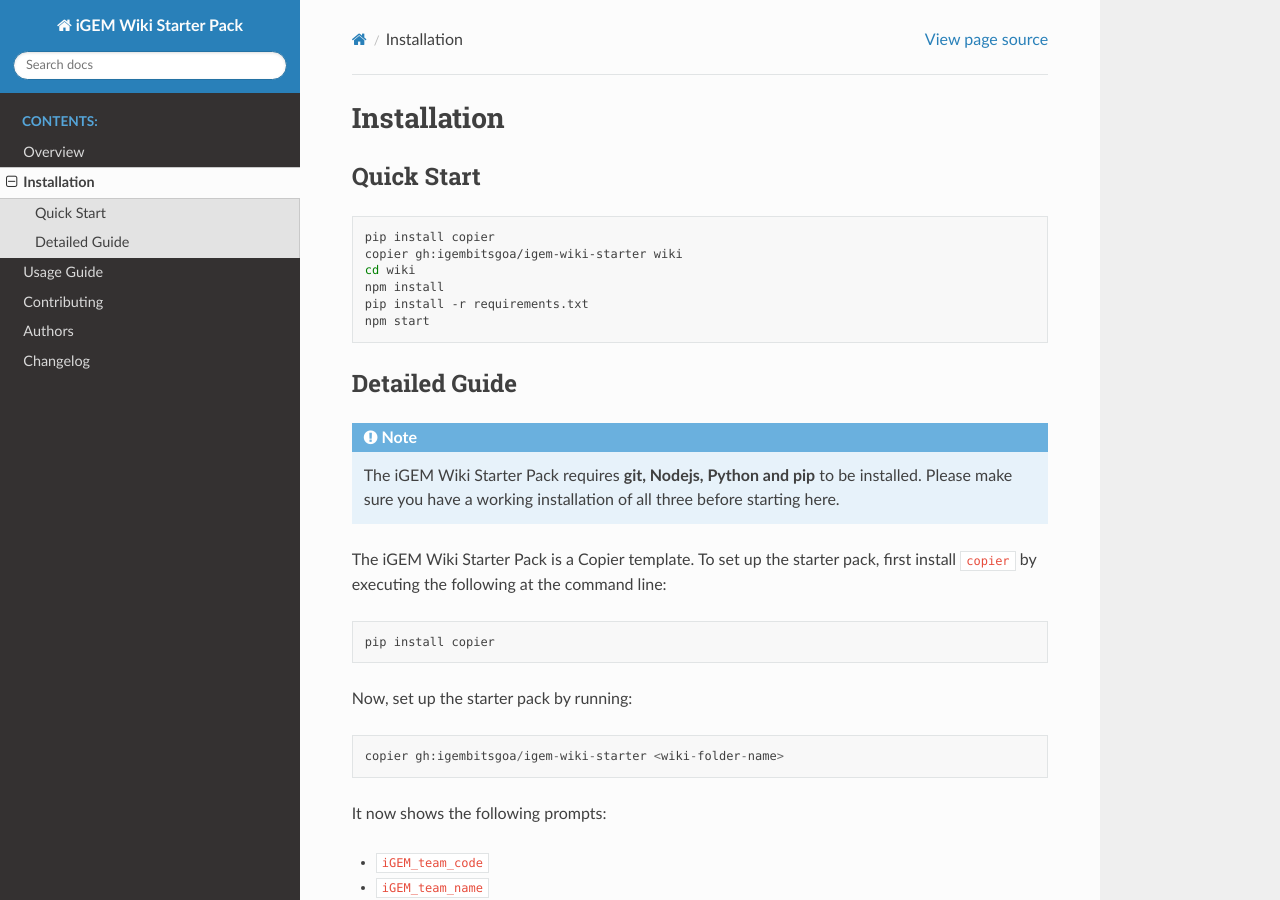
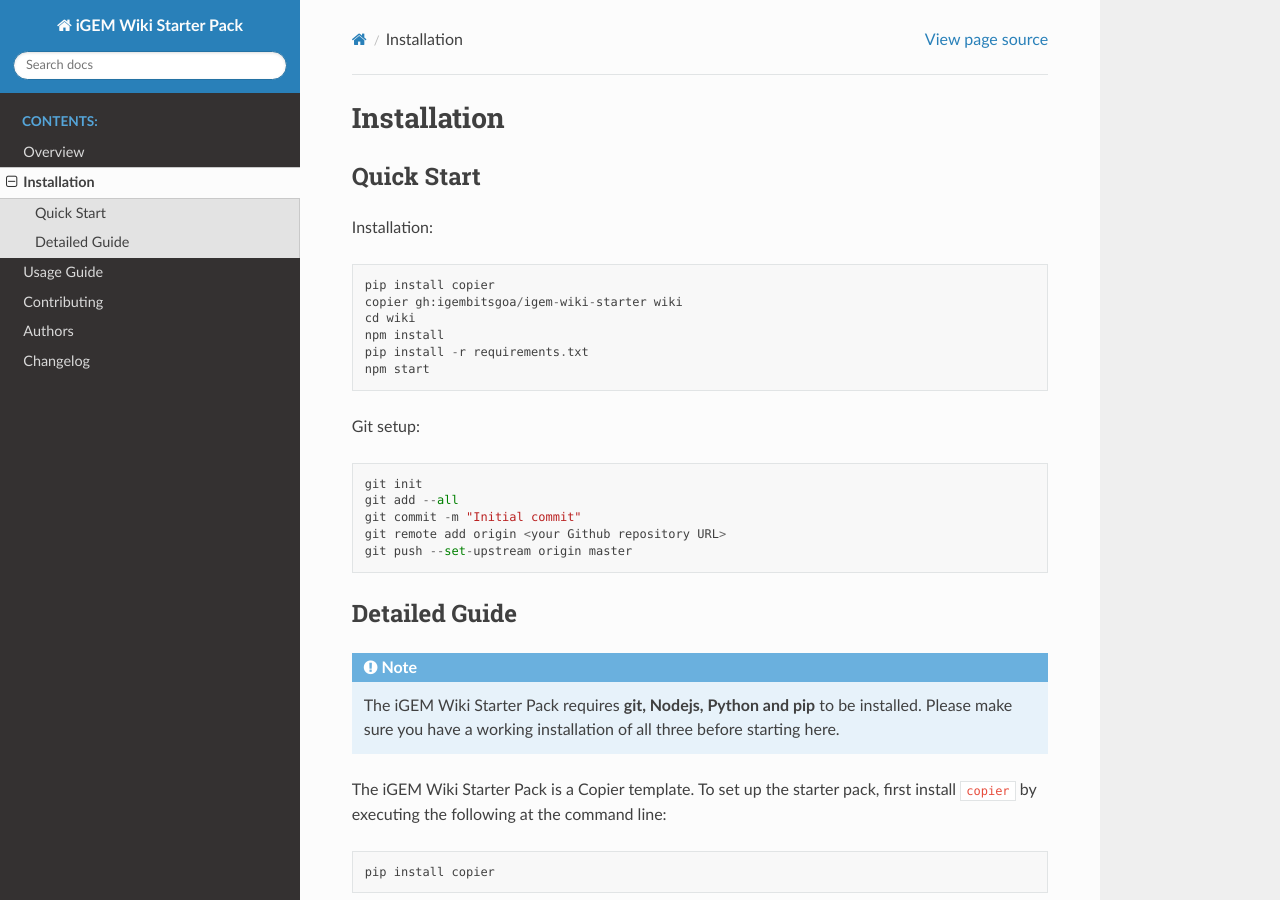
Before and after one commit to igembitsgoa/igem-wiki-starter, a Sphinx documentation site: the page built from docs/installation.rst, in a window 1280 px wide and 900 px high. Built offline with Sphinx 7.4.7 and the Read the Docs theme 2.0.0, drawn with Linux system fonts in a browser that asks for light colours.

Commit message:
Update docs

```diff
--- a/docs/installation.rst
+++ b/docs/installation.rst
@@ -7,7 +7,8 @@
 Quick Start
 -----------
 
-.. code-block:: bash
+
+Installation::
 
     pip install copier
     copier gh:igembitsgoa/igem-wiki-starter wiki
@@ -15,6 +16,15 @@
     npm install
     pip install -r requirements.txt
     npm start
+
+
+Git setup::
+
+    git init
+    git add --all
+    git commit -m "Initial commit"
+    git remote add origin <your Github repository URL>
+    git push --set-upstream origin master
 
 Detailed Guide
 --------------
```
